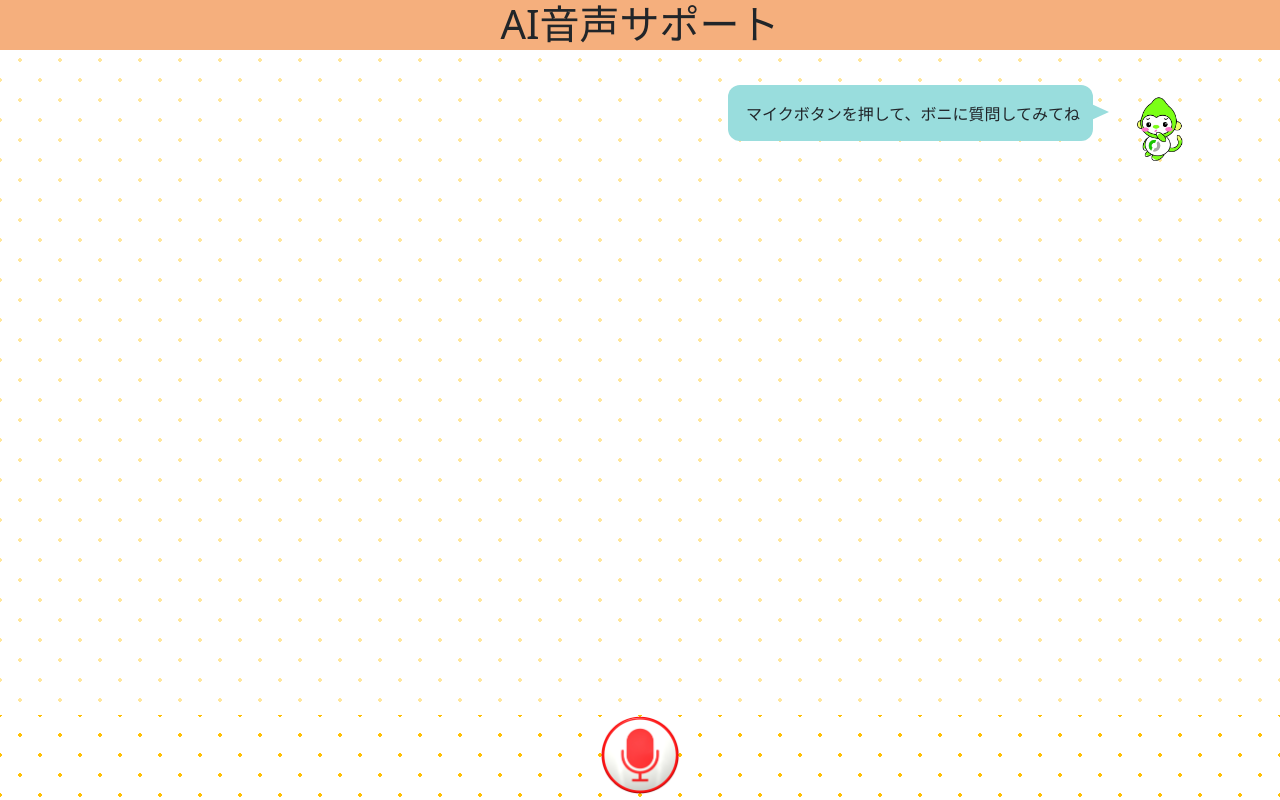
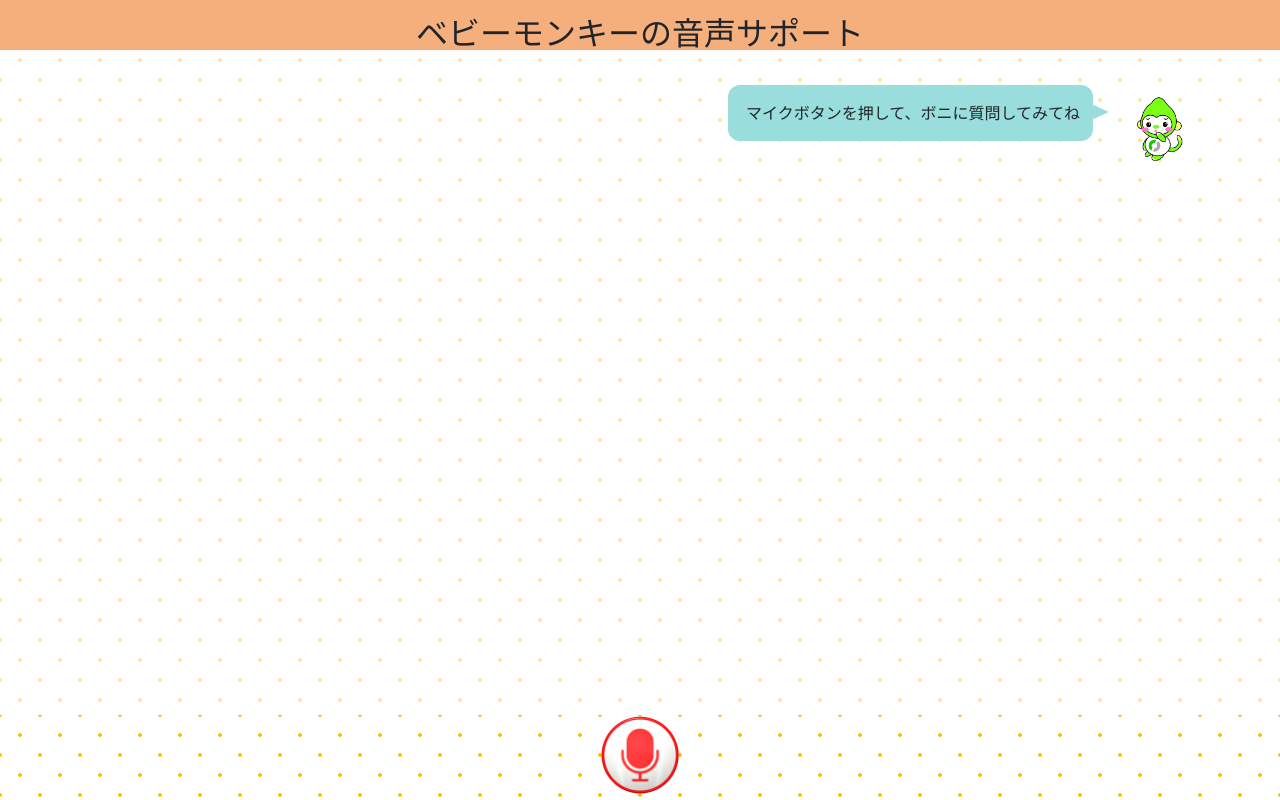
Before and after one commit to AkioKanno/talk-support, a website: page page/index.html in a window 1280 px wide. Drawn offline with nearby package versions, Linux system fonts and the light colour scheme; files that its build step writes are made by us from their sources; files whose address does not match are found by name.

Commit message:
フォントとタイトルを変更

```diff
--- a/module/speechRec.js
+++ b/module/speechRec.js
@@ -59,7 +59,6 @@ function addChatUI(sentence, position) {
   // balloon_1生成
   let balloon = document.createElement('div')
   balloon.className = (position == "left")? "balloon_l" : "balloon_r"
-  balloon.style = "padding-right:5px; padding-left:5px"
 
   // div faceicon
   let faceiconDiv = document.createElement('div')
@@ -79,6 +78,9 @@ function addChatUI(sentence, position) {
   // p
   let pTag = document.createElement('p')
   pTag.textContent = sentence
+  if (position == "right") {
+    pTag.style = "font-family:Hannotate SC"
+  }
 
   saysDiv.appendChild(pTag)
 
--- a/page/index.html
+++ b/page/index.html
@@ -16,19 +16,19 @@
 
   <div class="container" id="chat-area" style="padding-bottom:85px">
     <div id="header" class="fixed-top" style="height:50px; background-color: #f5af7d;">
-      <div class="d-flex justify-content-center">
-        <h1>AI音声サポート</h1>
+      <div class="d-flex justify-content-center" style="margin-top:15px">
+        <h2 style="font-family:Hannotate SC">ベビーモンキーの音声サポート</h2>
       </div>
     </div>
     <div style="padding-top:55px"></div>
 
     <!-- ここから下LINE風チャット ---->
-    <div class="balloon_r" style="padding-left:5px">
+    <div class="balloon_r">
       <div class="faceicon">
         <img src="assets/img/babyIcon.png" alt="" >
       </div>
       <div class="says">
-        <p class="aiAnswer">マイクボタンを押して、ボニに質問してみてね</p>
+        <p class="aiAnswer" style="font-family:Hannotate SC">マイクボタンを押して、ボニに質問してみてね</p>
       </div>
     </div>
     </br>
```
